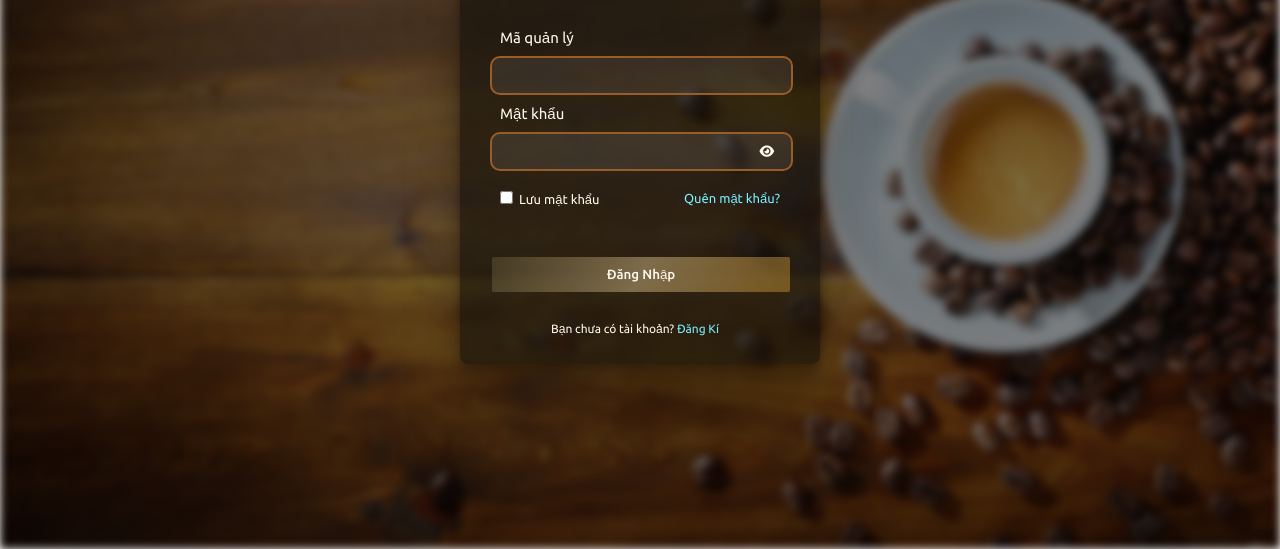
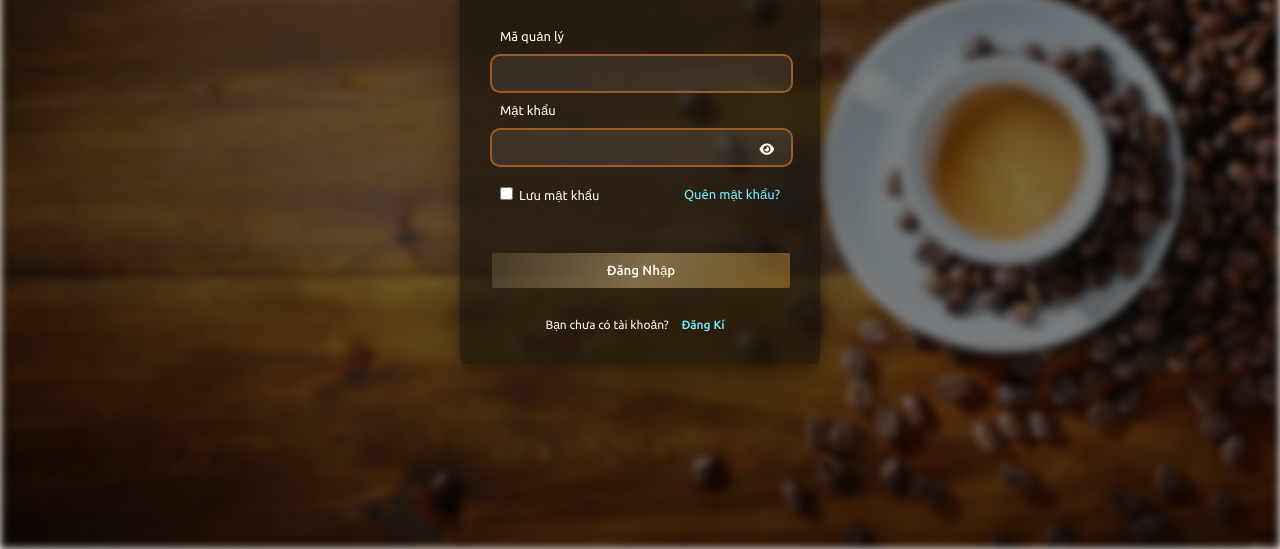
Before and after one commit to HoHuDooX/CoffeeShop, a plain HTML site: page index.html in a window 1280 px wide. Shown: the part 251-800 px from the top of the page. Drawn offline with nearby package versions, Linux system fonts and the light colour scheme.

Commit message:
fixFonweight Login

```diff
--- a/style.css
+++ b/style.css
@@ -70,9 +70,10 @@ input[type="password"] {
 }
 label {
   display: block;
-  font-size: 1.5rem;
+  font-size: 1.3rem;
   color: var(--white-color);
   margin-left: 2rem;
+  font-weight: 400;
 }
 .button {
   display: flex;
@@ -115,6 +116,8 @@ form + p {
 p a {
   text-decoration: none;
   color: var(--acolor);
+  font-weight: 500;
+  margin-left: 1rem;
 }
 .form .check {
   color: var(--white-color);
```
